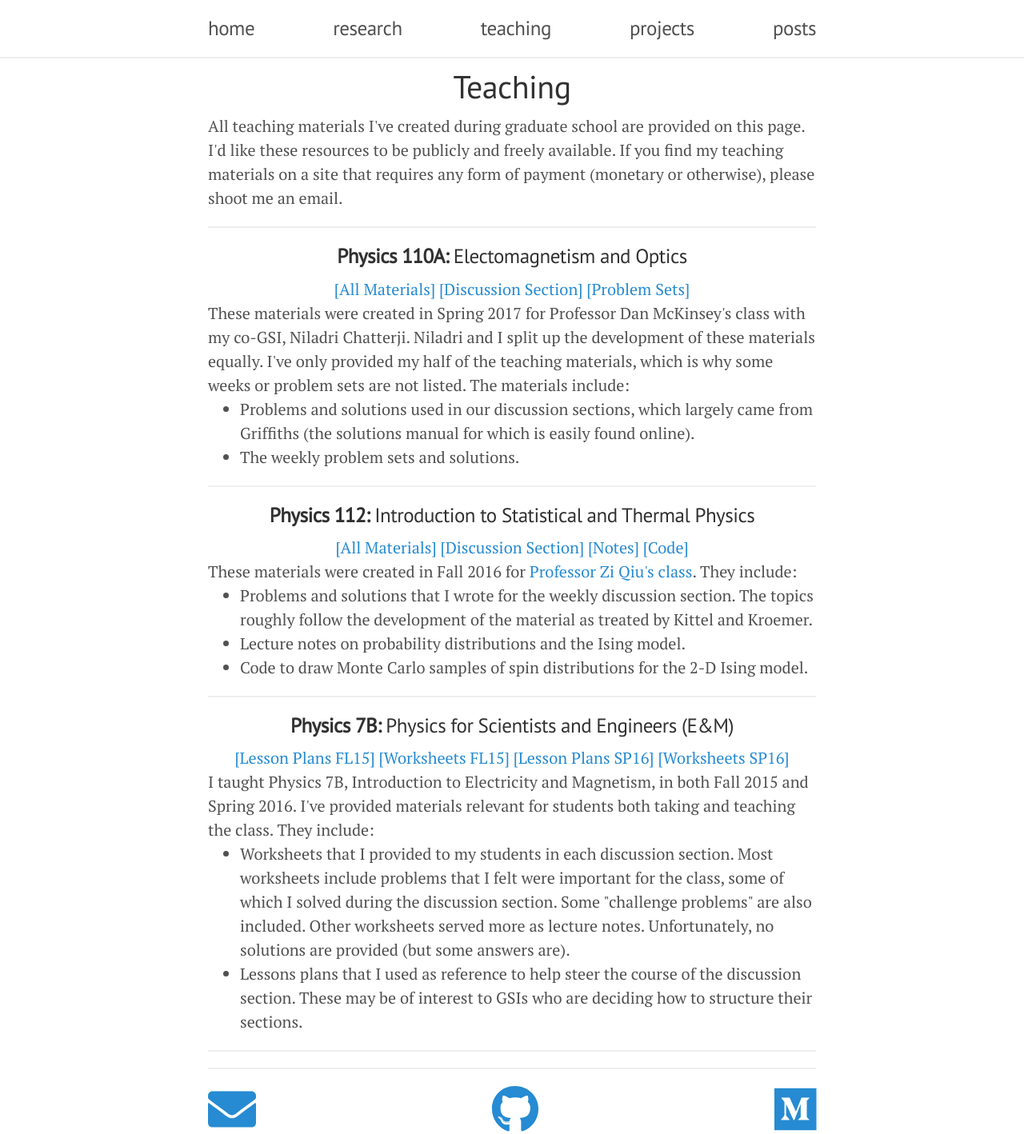
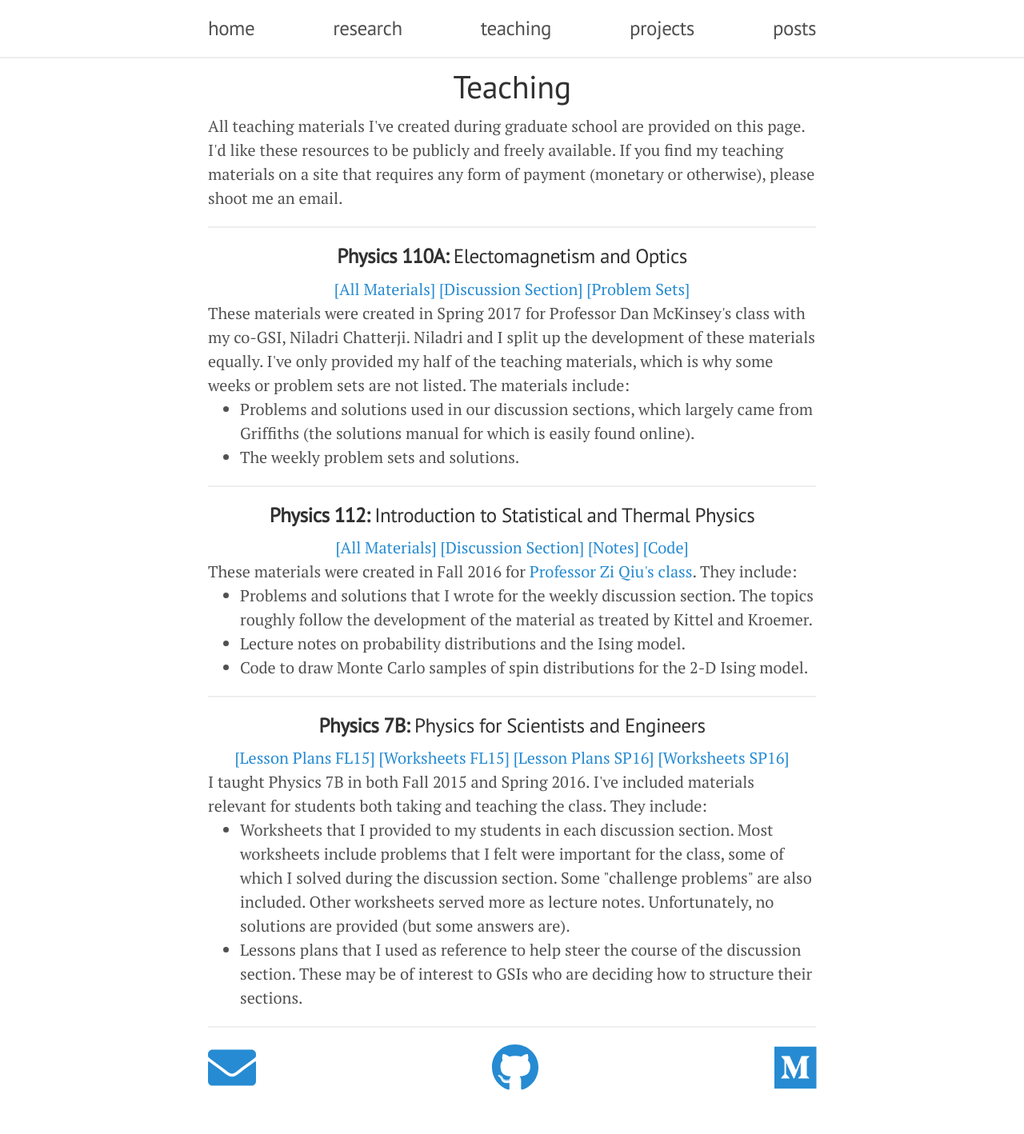
Before and after one commit to pssachdeva/pssachdeva.github.io, a Jekyll site: the page built from teaching.html, in a window 1280 px wide. Shown: the whole page at 80% size. Built offline with Jekyll 4.4.1, drawn with Linux system fonts in a browser that asks for light colours; nearby versions of some CDN libraries; after the commit the page ends 1366 px from its top, so only the background shows below that.

Commit message:
more edits teaching

```diff
--- a/teaching.html
+++ b/teaching.html
@@ -36,17 +36,16 @@
 			<li> Code to draw Monte Carlo samples of spin distributions for the 2-D Ising model.</li>
 		</ul>
 	<hr>
-	<h3 align="center"><b>Physics 7B:</b> Physics for Scientists and Engineers (E&M) <br></h3>
+	<h3 align="center"><b>Physics 7B:</b> Physics for Scientists and Engineers <br></h3>
 		<div align="center">
 			<a href="https://drive.google.com/open?id=1UNQY-MoEsHu8utPGjqcALnaO9S26rLrs">[Lesson Plans FL15]</a>
 			<a href="https://drive.google.com/open?id=15lu0tYjJ29kMSQnDGecaeHw_3ZNkWa8c">[Worksheets FL15]</a>
 			<a href="https://drive.google.com/open?id=1KdiHtbg9Hn4u5cMqg38fc7OQaxWqvfDs">[Lesson Plans SP16]</a>
 			<a href="https://drive.google.com/open?id=180O_xkz9QuUSn1S1JsYpbx_6cHWANikw">[Worksheets SP16]</a>
 		</div>
-		I taught Physics 7B, Introduction to Electricity and Magnetism, in both Fall 2015 and Spring 2016. I've provided materials relevant for students both taking and teaching the class. They include:
+		I taught Physics 7B in both Fall 2015 and Spring 2016. I've included materials relevant for students both taking and teaching the class. They include:
 		<ul>
 			<li> Worksheets that I provided to my students in each discussion section. Most worksheets include problems that I felt were important for the class, some of which I solved during the discussion section. Some "challenge problems" are also included. Other worksheets served more as lecture notes. Unfortunately, no solutions are provided (but some answers are).
 			<li> Lessons plans that I used as reference to help steer the course of the discussion section. These may be of interest to GSIs who are deciding how to structure their sections.
 		</ul>
-	<hr>
 </div>
```
